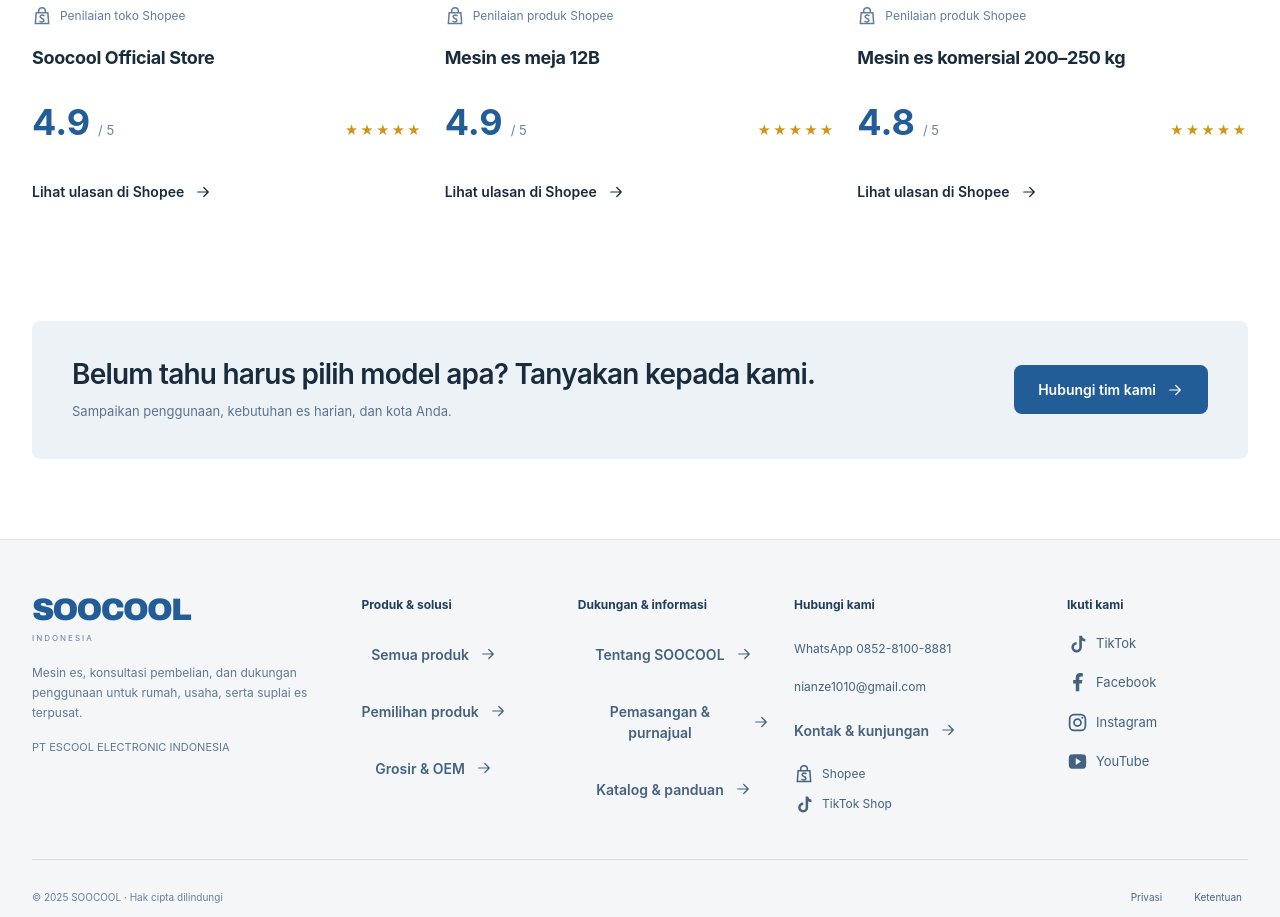
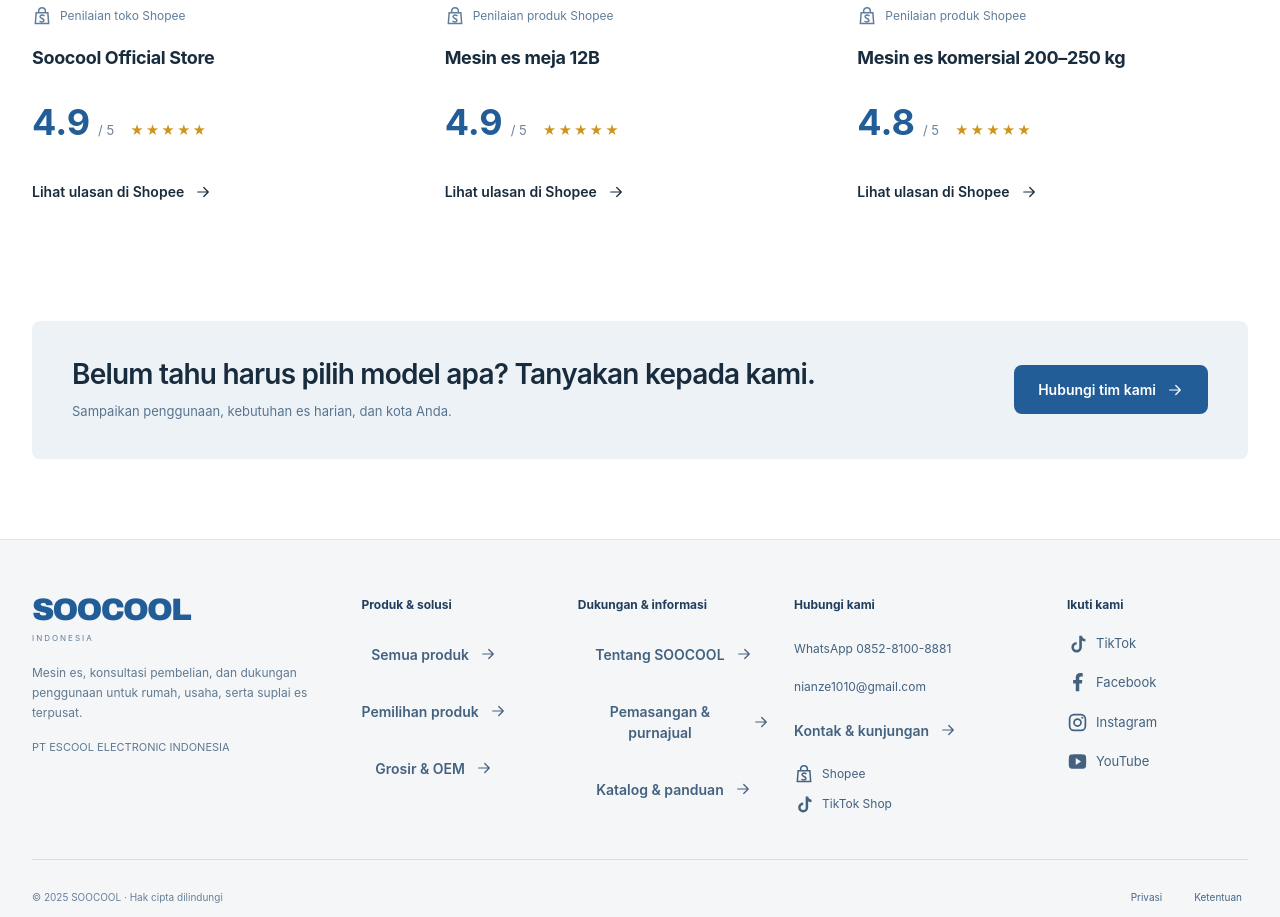
Before and after one commit to zhaojesen-cyber/escool, a React (Vite) app: page / in a window 1280 px wide. Shown: the part 3340-4257 px from the top of the page. Built offline with nearby package versions, Linux system fonts and the light colour scheme.

Commit message:
fix: align rating stars beside review scores

```diff
--- a/src/index.css
+++ b/src/index.css
@@ -3828,7 +3828,9 @@
 .rating-score .rating-stars {
   color: #ce941b;
   letter-spacing: 2px;
-  margin-left: auto;
+  margin-left: 8px;
+  white-space: nowrap;
+  flex-shrink: 0;
 }
 .rating-card .btn {
   white-space: normal;
```
